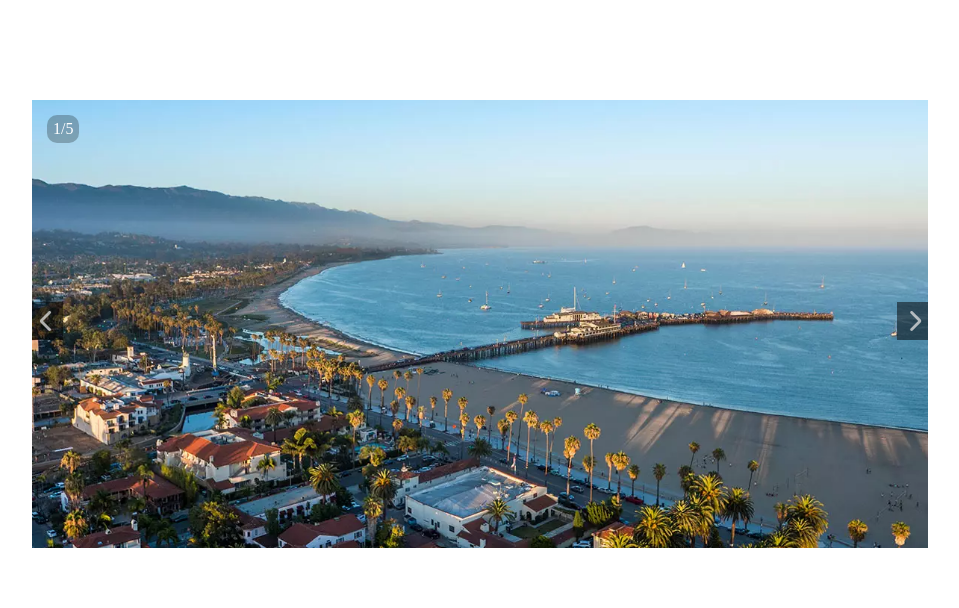
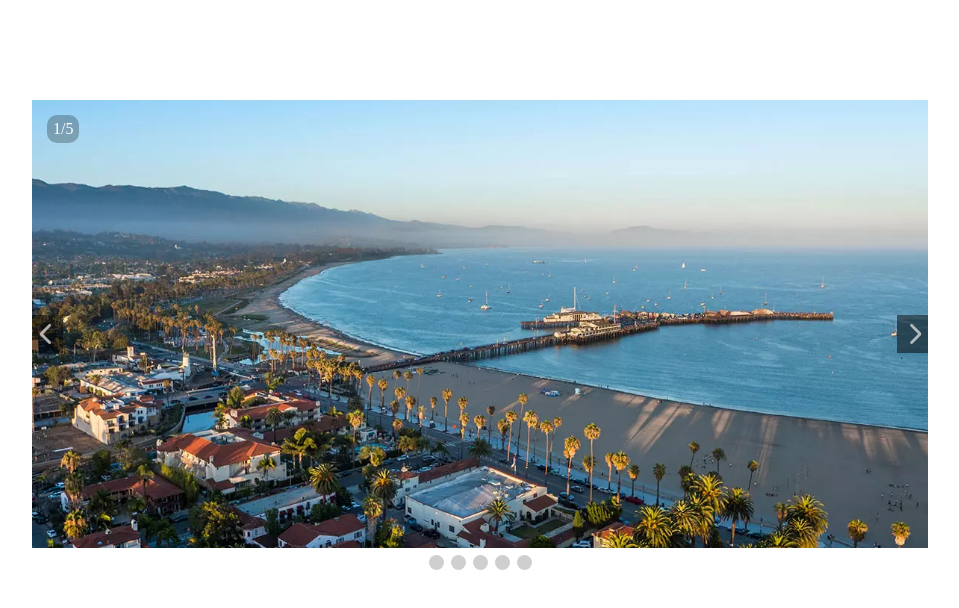
Before and after one commit to dukdukg00se/image-slider, a website built with webpack: page dist/index.html in a window 1280 px wide. Shown: the whole page, without its empty margins (160-1119 px from the left). Built offline with nearby package versions, Linux system fonts and the light colour scheme.

Commit message:
Add slider dot indicators

```diff
--- a/src/components/img-slider/styles/styles.css
+++ b/src/components/img-slider/styles/styles.css
@@ -16,7 +16,7 @@ section {
 
 
 
-  width: 75vw;
+  /* width: 75vw; */
   margin: auto;
   /* border: solid 3px; */
 
@@ -89,13 +89,34 @@ section {
   cursor: pointer;
 }
 
-button:first-of-type {
+.slider-btn:first-of-type {
   top: 45%;
   right: 0;
   /* padding-right: 5px; */
 }
 
-button:last-of-type {
+.slider-btn:last-of-type {
   top: 45%;
   left: 0;
 }
+
+#dot-wrapper {
+  display: flex;
+  justify-content: center;
+  gap: 7px;
+  padding: 7px;
+}
+
+.dot {
+  display: inline-block;
+  width: 15px;
+  height: 15px;
+  border-radius: 50%;
+  background-color: #cfcfcf;
+}
+
+.dot:hover {
+  cursor: pointer;
+  background-color: #808080;
+  transition: background-color .2s ease;
+}
```
Also changed, not shown: dist/index.html.
